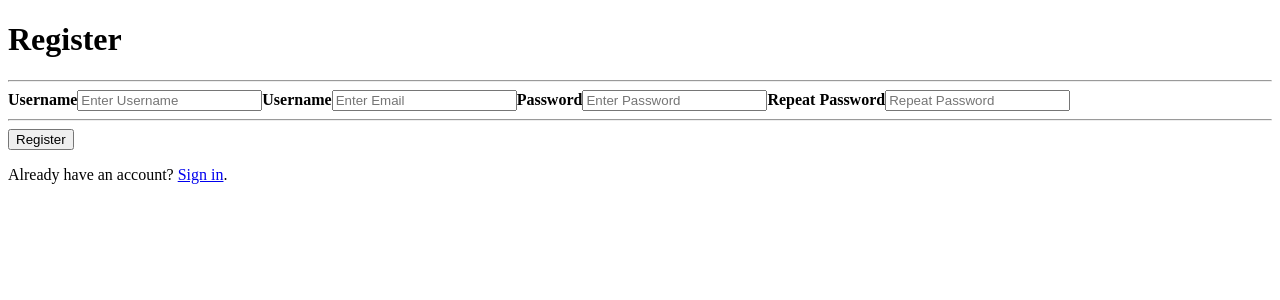
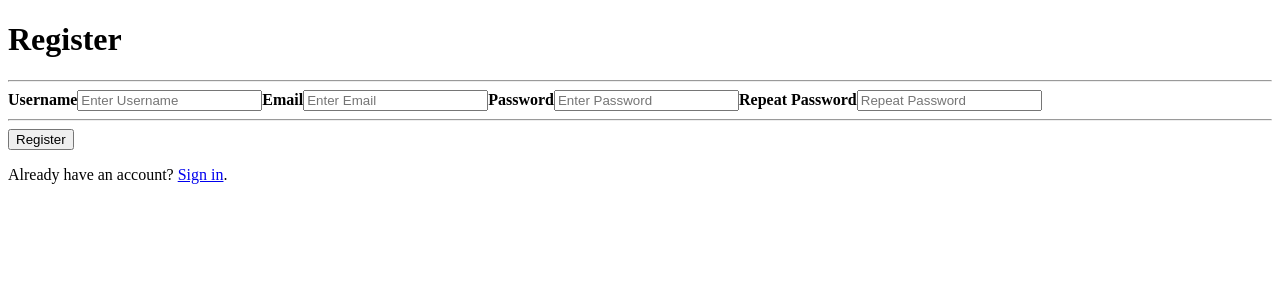
Before and after one commit to barnabasMatrai/TouristPlanner, an Angular app in the folder tourist-planner/: page / in a window 1280 px wide. Shown: the top 300 px of the page. Built offline with nearby package versions, Linux system fonts and the light colour scheme.

Commit message:
update register component

```diff
--- a/tourist-planner/src/app/components/register/register.html
+++ b/tourist-planner/src/app/components/register/register.html
@@ -6,7 +6,7 @@
     <label for="username"><b>Username</b></label>
     <input type="text" placeholder="Enter Username" name="username" id="username" required>
 
-    <label for="email"><b>Username</b></label>
+    <label for="email"><b>Email</b></label>
     <input type="text" placeholder="Enter Email" name="email" id="email" required>
 
     <label for="psw"><b>Password</b></label>
```
Also changed, not shown: 1 other file (tests, documents, lock files or other folders).
